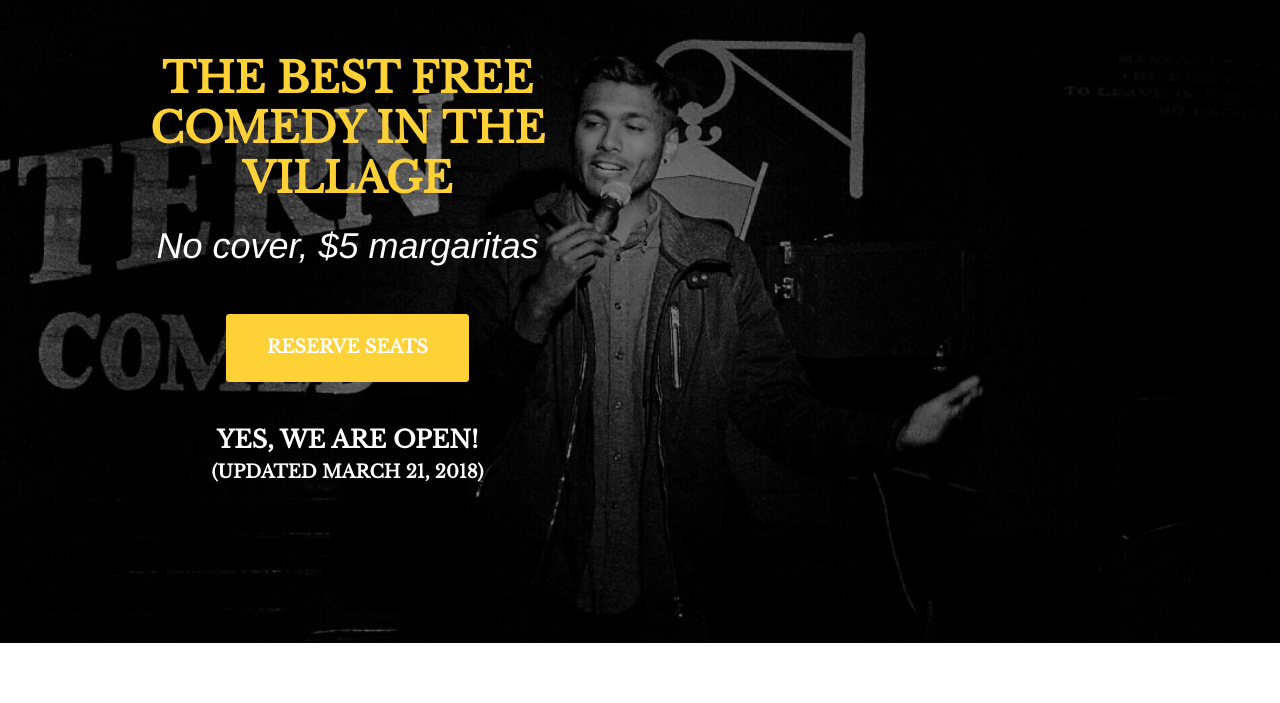
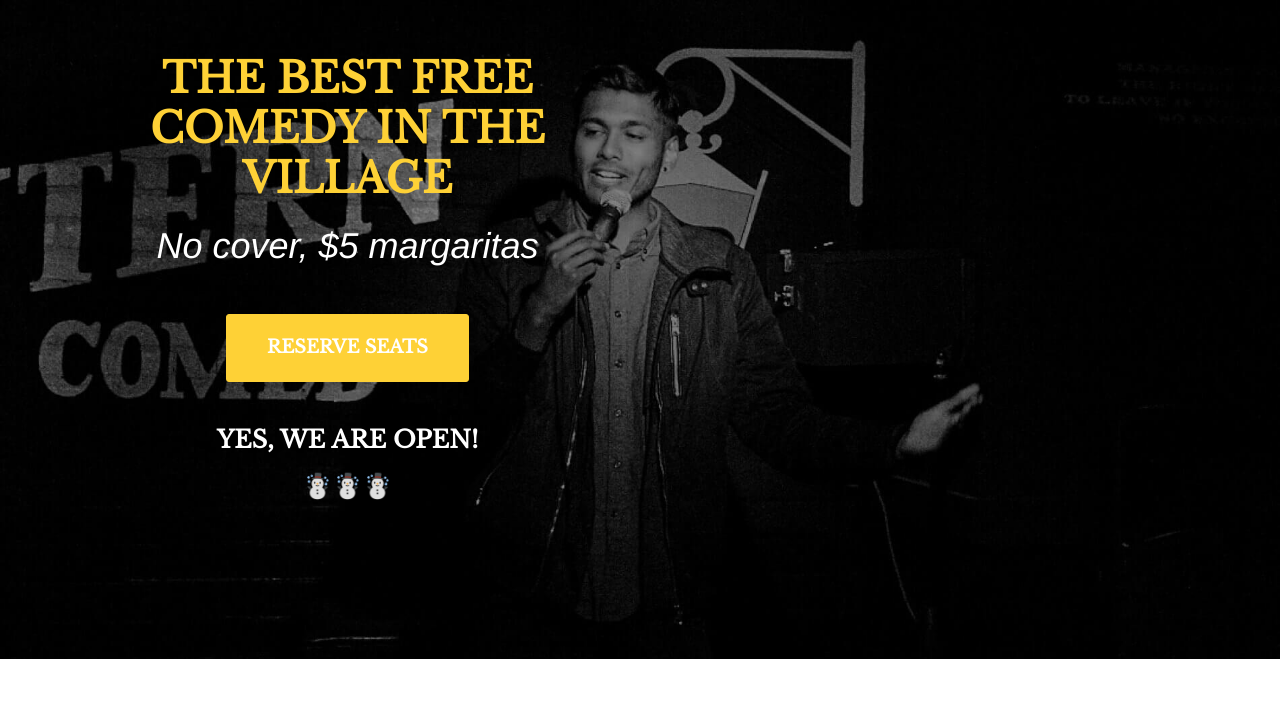
Before and after one commit to gustate/thelantern, a website: page index.html in a window 1280 px wide. Shown: the part 97-800 px from the top of the page. Drawn offline with nearby package versions, Linux system fonts and the light colour scheme; a script that the page names is missing; a web font is replaced by a local one.

Commit message:
change to snowmen

```diff
--- a/index.html
+++ b/index.html
@@ -119,7 +119,7 @@
                         <div class="intro-date">No cover, $5 margaritas</div>
                         <a href="#tickets" class="page-scroll btn btn-xl">Reserve seats</a>
                         <h3>Yes, we are open!</h3>
-                        <h4>(updated March 21, 2018)</h4>
+                        <h3>☃️☃️☃️</h3>
                     </div>
                     <div class="col-sm-6 col-md-4 col-md-offset-1">
                         <div data-tockify-component="mini" data-tockify-calendar="lanterncomedy"></div>
```
